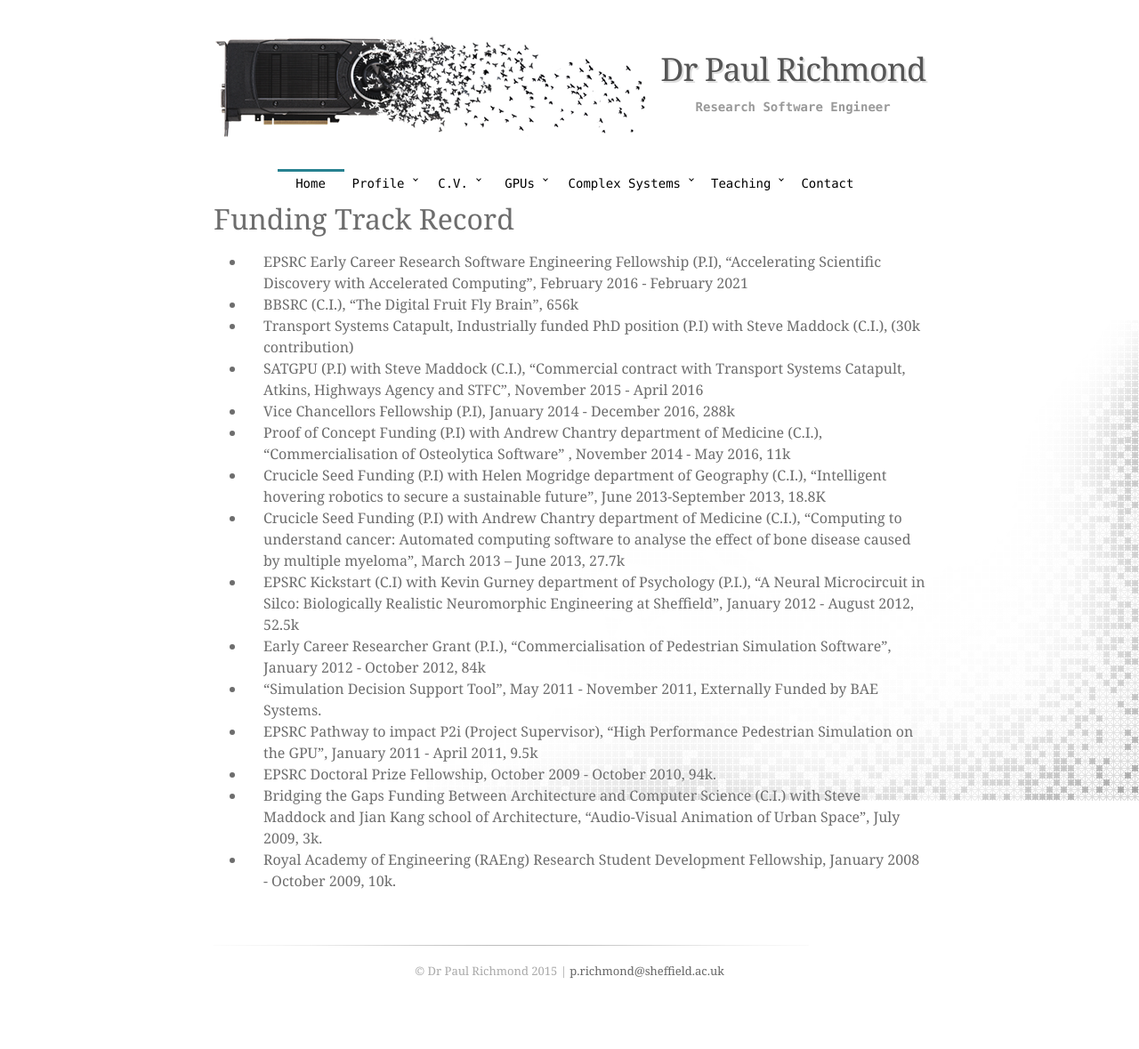
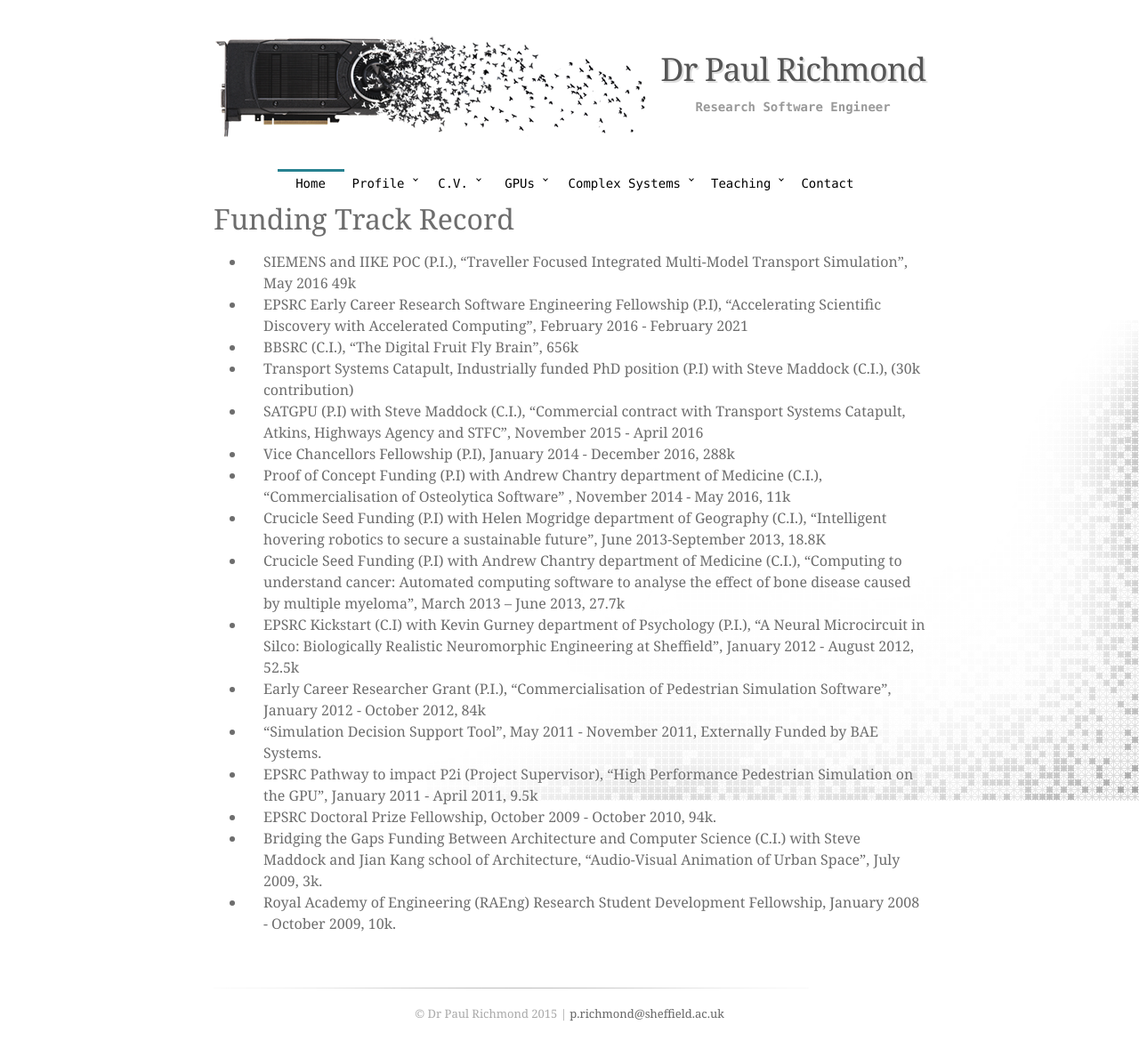
Before and after one commit to mondus/mondus.github.io, a Jekyll site: the page built from cv/funding/index.md, in a window 1280 px wide. Shown: the whole page at 89% size. Built offline with Jekyll 4.4.1, drawn with Linux system fonts in a browser that asks for light colours; nearby versions of some CDN libraries; some web fonts are replaced; before the commit the page ends 1131 px from its top, so only the background shows below that.

Commit message:
Update index.md

```diff
--- a/cv/funding/index.md
+++ b/cv/funding/index.md
@@ -5,6 +5,7 @@ layout: homepage
 
 # Funding Track Record
 
+* SIEMENS and IIKE POC (P.I.), "Traveller Focused Integrated Multi-Model Transport Simulation", May 2016 49k
 * EPSRC Early Career Research Software Engineering Fellowship (P.I), "Accelerating Scientific Discovery with Accelerated Computing", February 2016 - February 2021
 * BBSRC (C.I.), "The Digital Fruit Fly Brain", 656k
 * Transport Systems Catapult, Industrially funded PhD position (P.I) with Steve Maddock (C.I.), (30k contribution)
```
